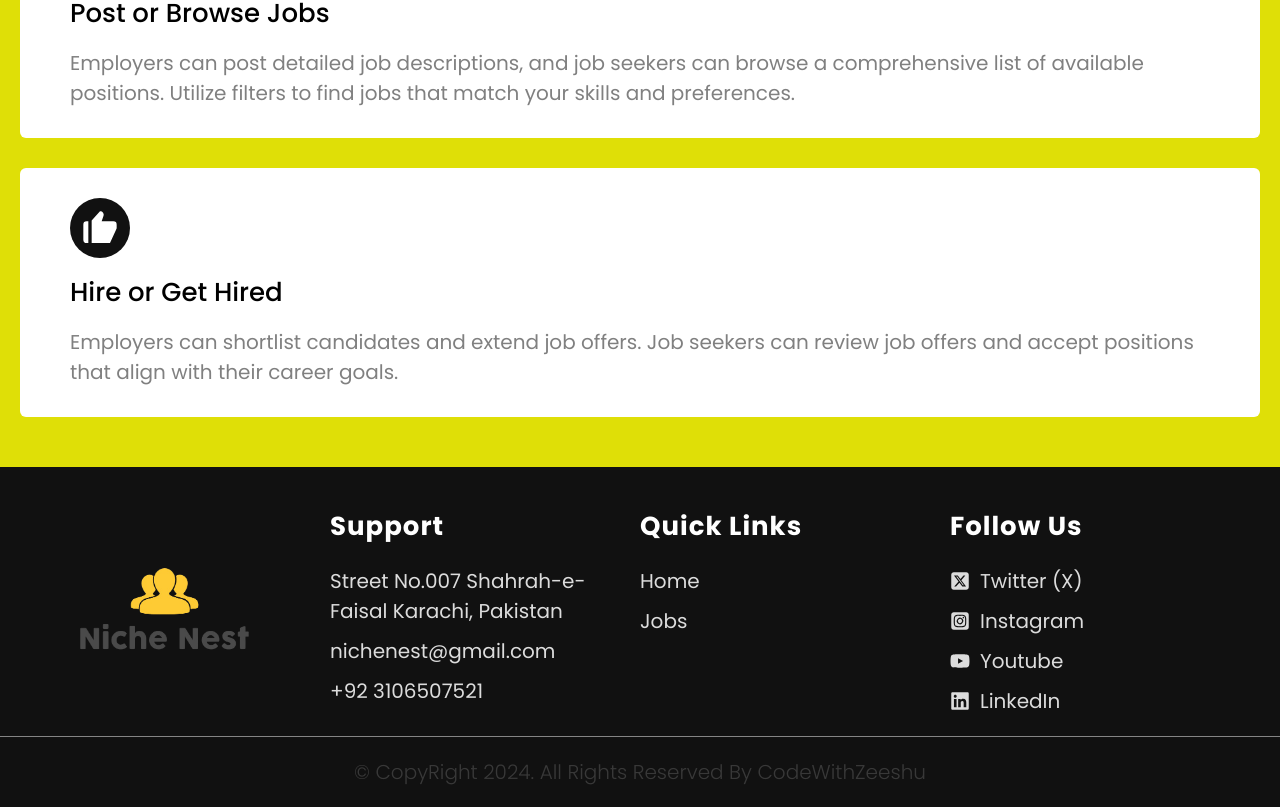
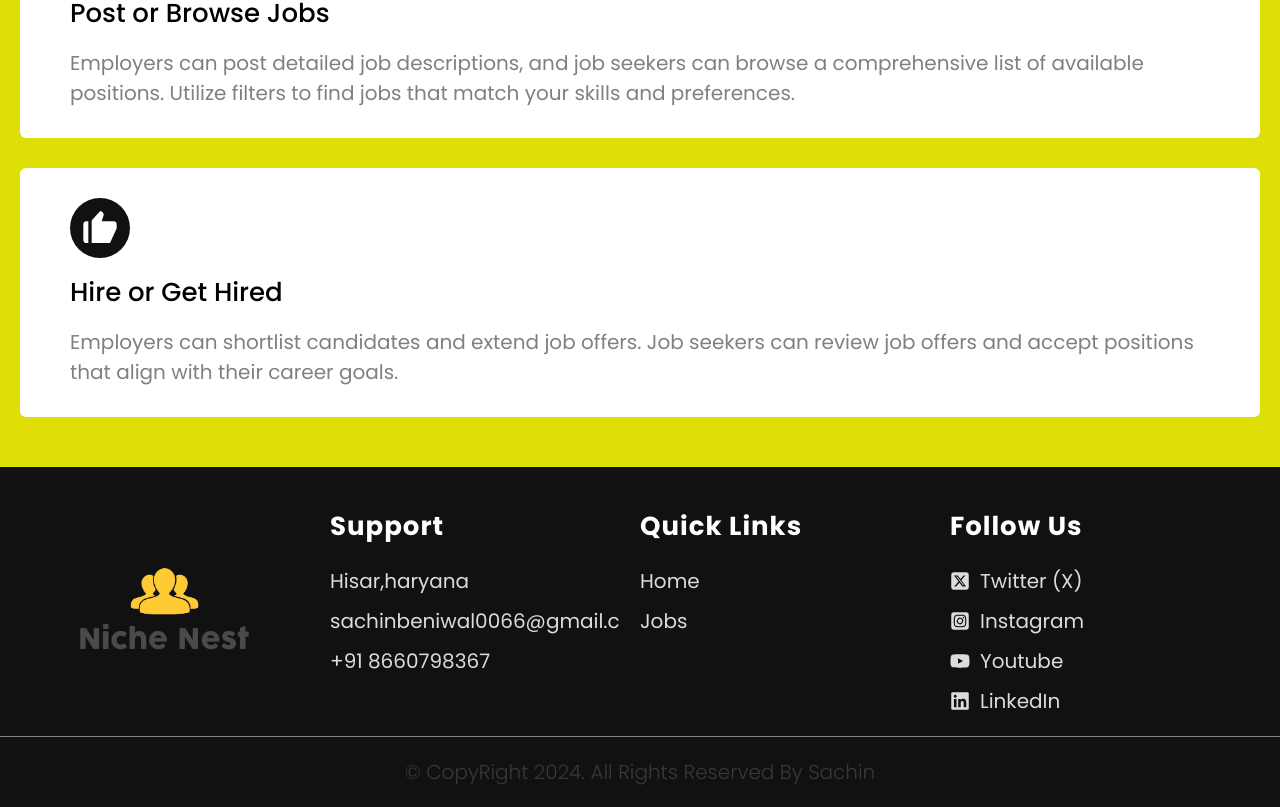
Before and after one commit to sachin-beniwal/jobportalfrontend, a React (Vite) app: page / in a window 1280 px wide. Shown: the part 2193-3000 px from the top of the page. Built offline with nearby package versions, Linux system fonts and the light colour scheme; no server answers.

Commit message:
Update Footer.jsx

```diff
--- a/src/components/Footer.jsx
+++ b/src/components/Footer.jsx
@@ -19,9 +19,9 @@ const Footer = () => {
         <div>
           <h4>Support</h4>
           <ul>
-            <li>Street No.007 Shahrah-e-Faisal Karachi, Pakistan</li>
-            <li>nichenest@gmail.com</li>
-            <li>+92 3106507521</li>
+            <li>Hisar,haryana</li>
+            <li>sachinbeniwal0066@gmail.com</li>
+            <li>+91 8660798367</li>
           </ul>
         </div>
 
@@ -80,7 +80,7 @@ const Footer = () => {
         </div>
       </footer>
       <div className="copyright">
-        &copy; CopyRight 2024. All Rights Reserved By CodeWithZeeshu
+        &copy; CopyRight 2024. All Rights Reserved By Sachin
       </div>
     </>
   );
```
